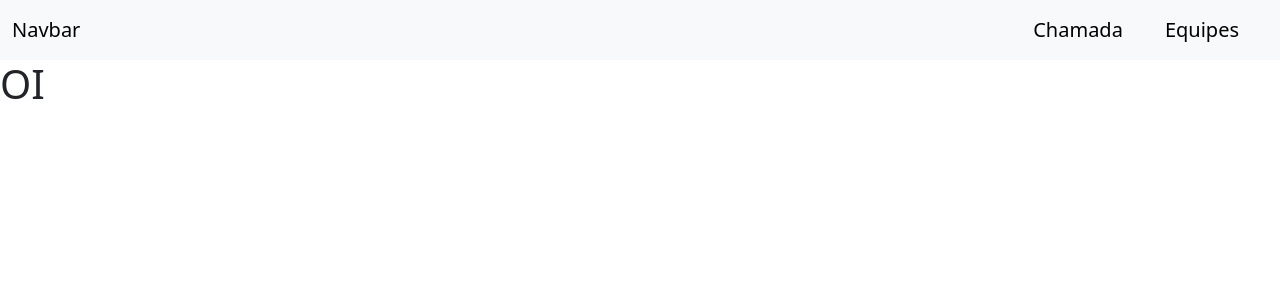
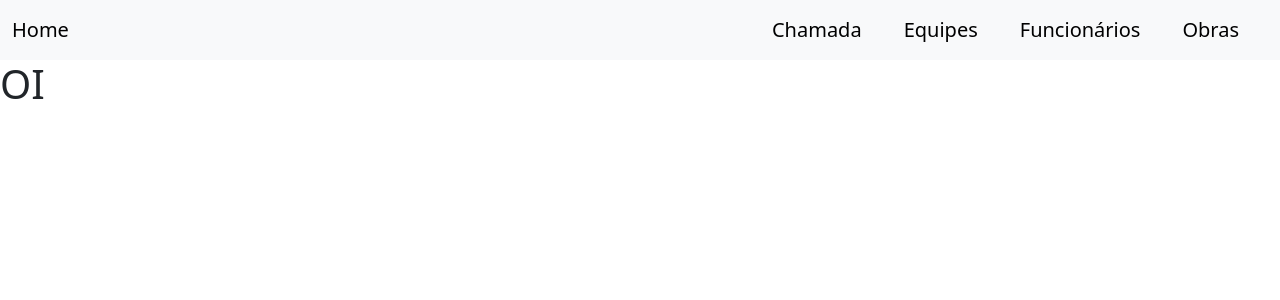
Before and after one commit to LBruner/hackathon-MSI, a React (Create React App) app in the folder frontend/: page / in a window 1280 px wide. Shown: the top 300 px of the page. Built offline with nearby package versions, Linux system fonts and the light colour scheme.

Commit message:
code cleanup

```diff
--- a/frontend/src/components/UI/Navbar.tsx
+++ b/frontend/src/components/UI/Navbar.tsx
@@ -1,16 +1,30 @@
 import React from "react";
+import {useNavigate} from "react-router-dom";
 
 const Navbar: React.FC = _ => {
+    const navigate = useNavigate();
+    const onNavigateTo = (path: string) => {
+        navigate(path)
+    }
+
     return (
         <nav className="navbar navbar-expand bg-body-tertiary">
             <div className="container-fluid">
-                <a className="navbar-brand" href="#">Navbar</a>
+                <a className="navbar-brand" onClick={onNavigateTo.bind(null, '/')}>
+                    Home
+                </a>
                 <div>
-                    <button className={'btn'}>
+                    <button onClick={onNavigateTo.bind(null, '/employeeRegister')} className={'btn'}>
                         <a className="navbar-brand" href="#">Chamada</a>
                     </button>
-                    <button className={'btn'}>
+                    <button onClick={onNavigateTo.bind(null, '/teams')} className={'btn'}>
                         <a className="navbar-brand" href="#">Equipes</a>
+                    </button>
+                    <button onClick={onNavigateTo.bind(null, '/employees')} className={'btn'}>
+                        <a className="navbar-brand" href="#">Funcionários</a>
+                    </button>
+                    <button onClick={onNavigateTo.bind(null, '/constructions')} className={'btn'}>
+                        <a className="navbar-brand" href="#">Obras</a>
                     </button>
                 </div>
             </div>
--- a/frontend/src/pages/EmployeeRegister.tsx
+++ b/frontend/src/pages/EmployeeRegister.tsx
@@ -5,12 +5,9 @@ import {ButtonGroup, DropdownButton} from "react-bootstrap";
 import Dropdown from 'react-bootstrap/Dropdown';
 import {useNavigate} from "react-router-dom";
 import {Employee} from "./types";
-import ItemList from "../components/UI/ItemList";
 import axios from "axios";
 import Image from "react-bootstrap/Image";
-import addEmployee from "./AddEmployee";
 import Form from 'react-bootstrap/Form';
-import lodash from 'lodash';
 
 interface Construction {
     name: string,
```
